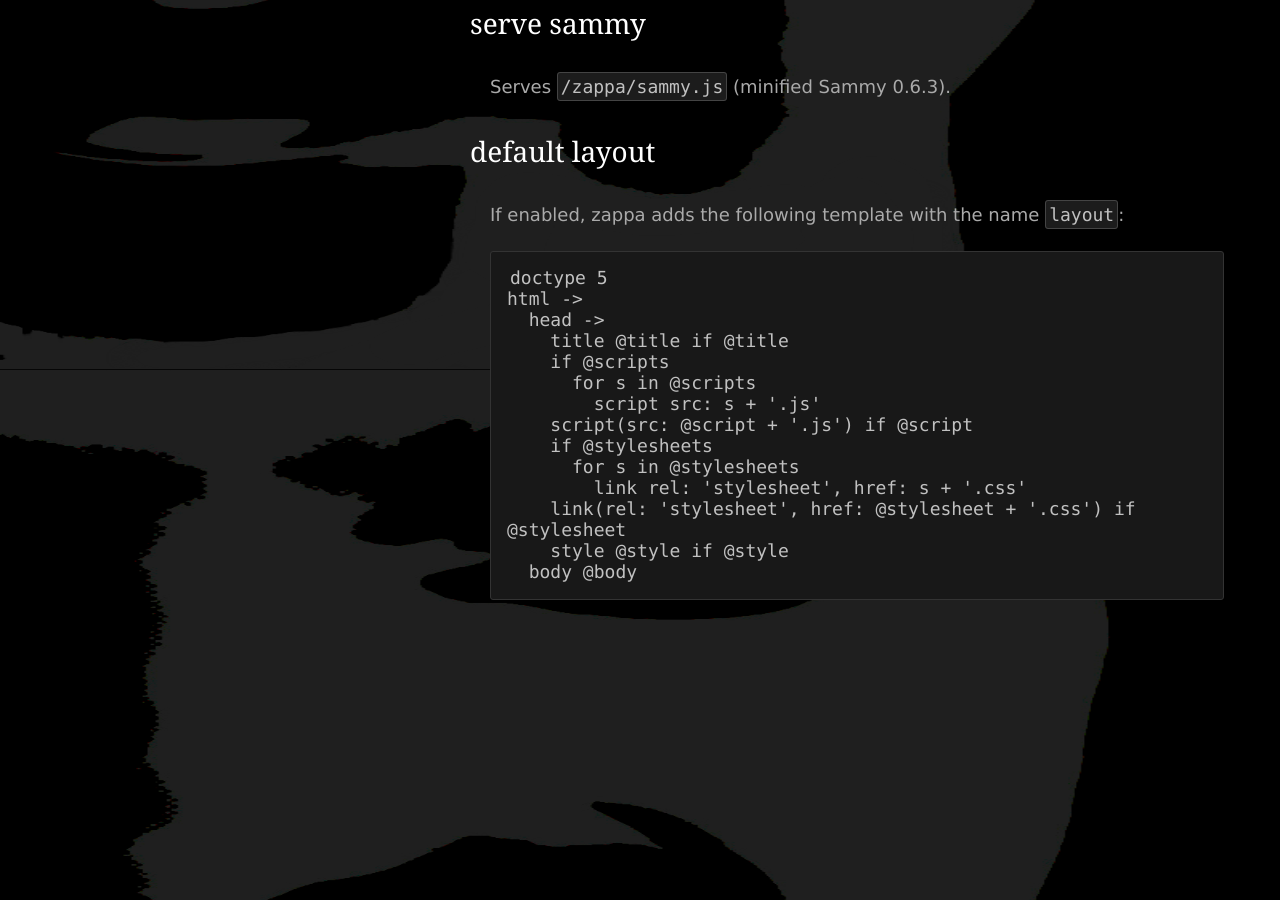
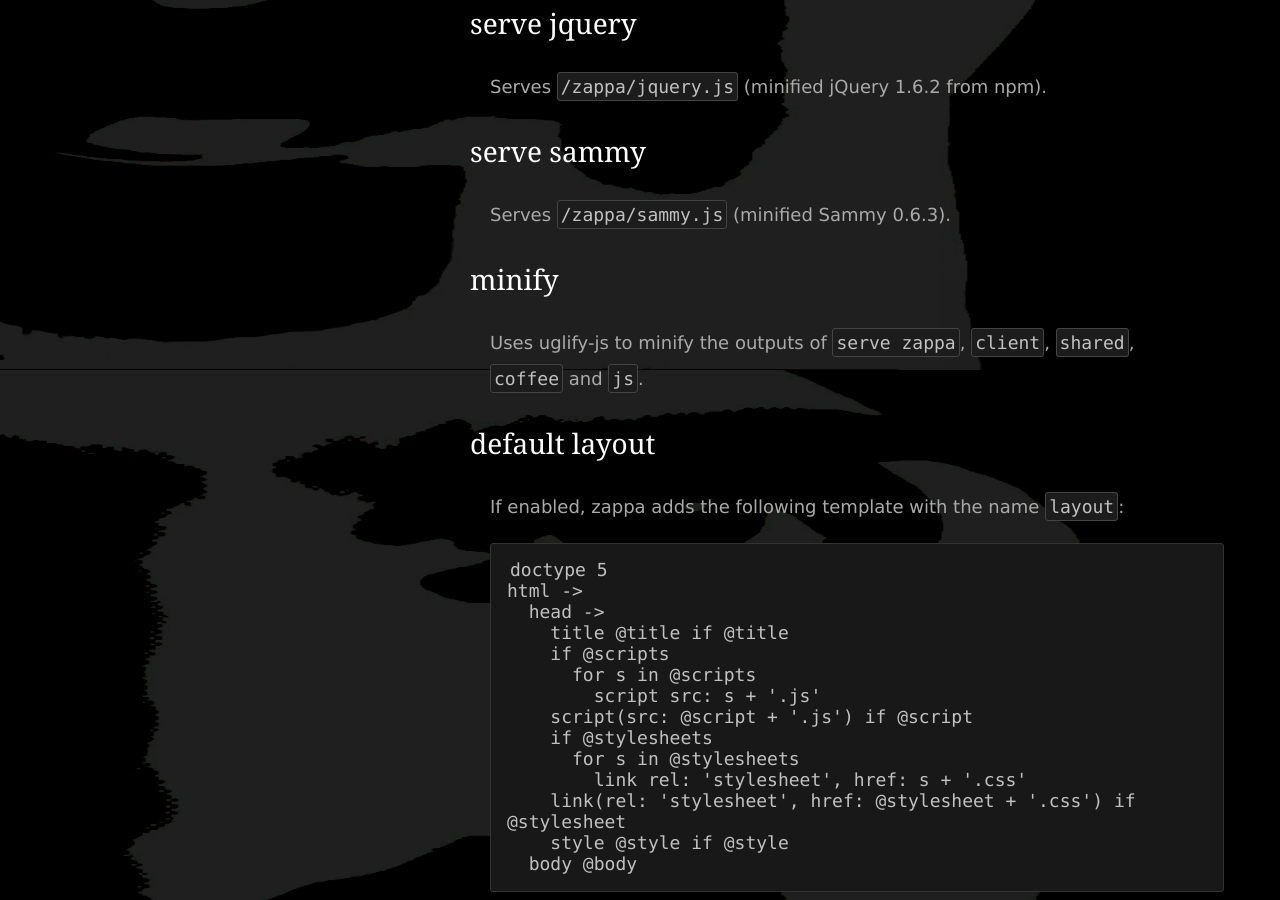
Before and after one commit to mauricemach/zappa, a Jekyll site: the page built from docs/reference.md, in a window 1280 px wide and 900 px high, scrolled down 15830 px. Built offline with Jekyll 4.4.1, drawn with Linux system fonts in a browser that asks for light colours; some of the changed text lies outside the part shown.

Commit message:
Updated docs/reference.md from master.

```diff
--- a/docs/reference.md
+++ b/docs/reference.md
@@ -411,6 +411,10 @@
 
 Shortcut to `response.redirect`.
 
+### session
+
+Shortcut to `request.session`.
+
 ## SOCKETS HANDLERS SCOPE
 
 ### @
@@ -481,6 +485,10 @@
 
 Serves `/zappa/sammy.js` (minified Sammy 0.6.3).
 
+### minify
+
+Uses uglify-js to minify the outputs of `serve zappa`, `client`, `shared`, `coffee` and `js`.
+
 ### default layout
 
 If enabled, zappa adds the following template with the name `layout`:
```
Also changed, not shown: other parts of docs/reference.md (+1 -1 lines).
